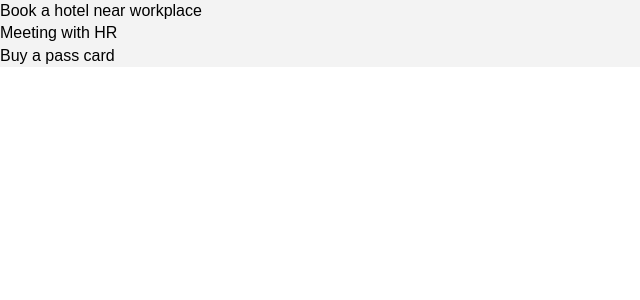
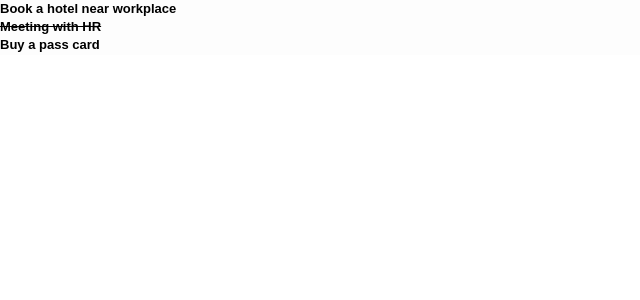
Before and after one commit to matheusabr/react-crash-todo, a React (Create React App) app: page / in a window 1280 px wide. Shown: the top 300 px of the page, without its empty margins (0-640 px from the left). Built offline with nearby package versions, Linux system fonts and the light colour scheme.

Commit message:
style(TodoItem): set a dynamic styling

```diff
--- a/src/components/TodoItem.js
+++ b/src/components/TodoItem.js
@@ -2,10 +2,16 @@ import React, { Component } from 'react';
 import PropTypes from 'prop-types';
 
 export class TodoItem extends Component {
+  // Dynamic styling
+  getStyle = () => {
+    return {
+      textDecoration: this.props.todo.isCompleted ? 'line-through' : 'none'
+    }
+  }
   render() {
     return (
-      <div style={{ backgroundColor: '#f3f3f3' }}>
-        <p>{this.props.todo.title}</p>
+      <div style={this.getStyle()}>
+        <p style={{ fontSize: 13, fontWeight: 'bold' }}>{this.props.todo.title}</p>
       </div>
     )
   }
```
